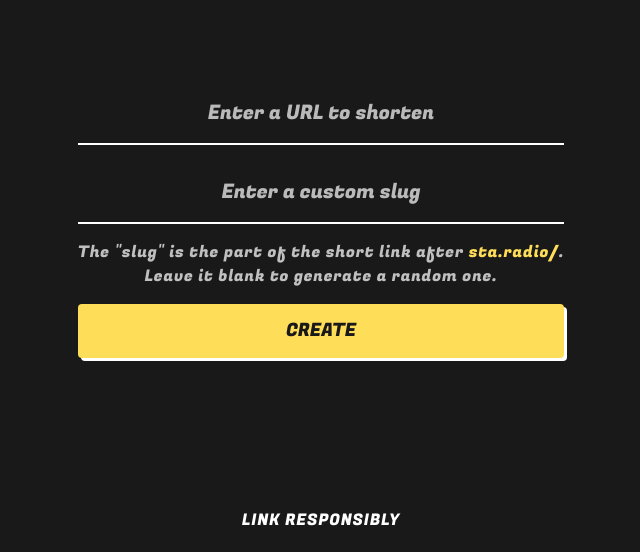
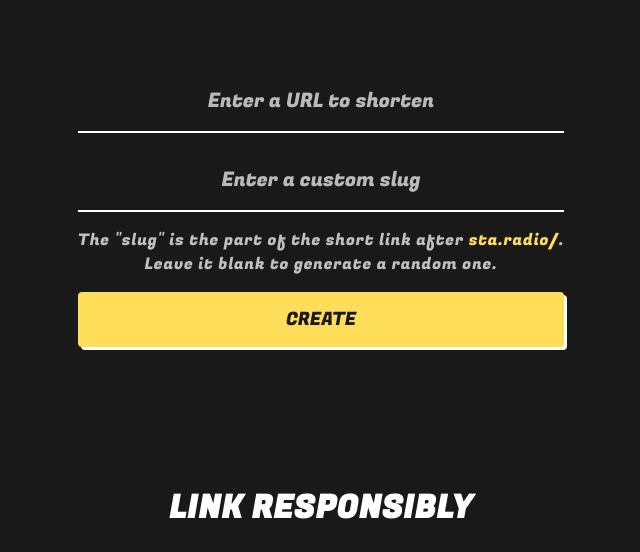
Before and after one commit to StAndrewsRadio/sta.radio, a website: page public/index.html in a window 1280 px wide. Shown: the part 248-800 px from the top of the page, without its empty margins (319-959 px from the left). Drawn offline with nearby package versions, Linux system fonts and the light colour scheme.

Commit message:
Changed footer to h1 rather than p

```diff
--- a/public/index.html
+++ b/public/index.html
@@ -32,7 +32,7 @@
             </div>
         </div>
         <footer>
-            <p>LINK RESPONSIBLY</p>
+            <h1>LINK RESPONSIBLY</h1>
         </footer>
         <script src="app.js"></script>
     </body>
```
